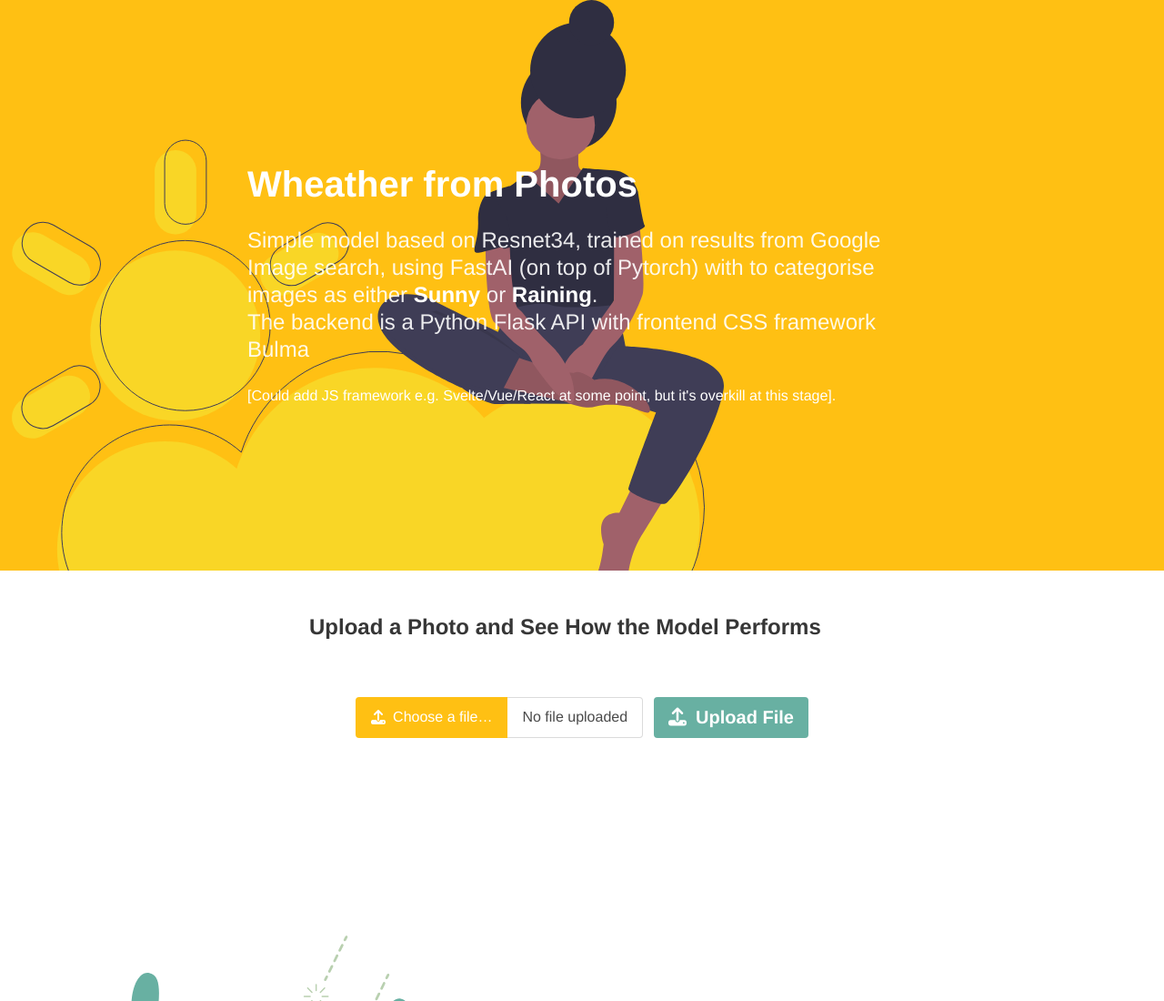
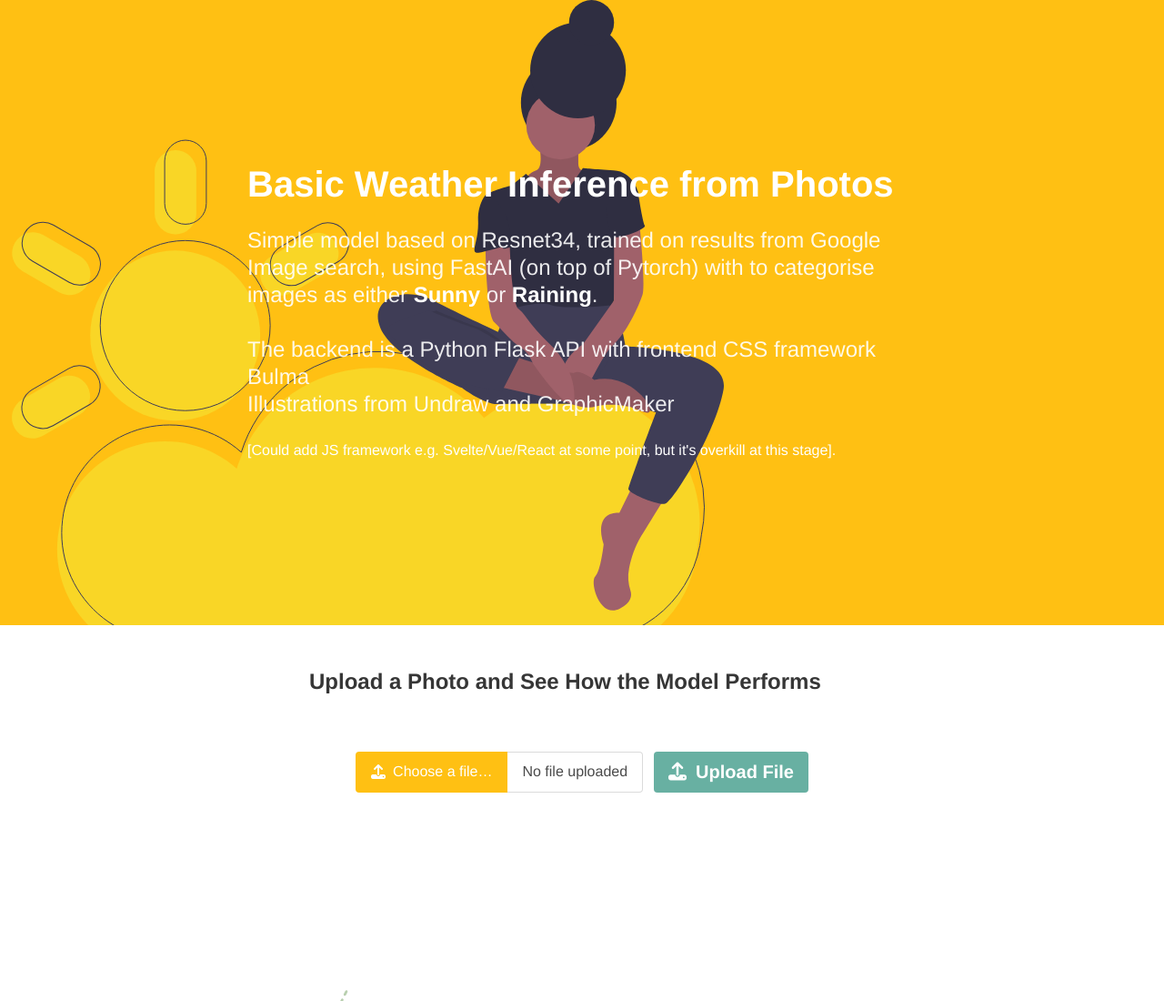
Before and after one commit to WillWritesCode/sun-or-rain-inference, a plain HTML site: page frontend/index.html in a window 1280 px wide. Shown: the top 1100 px of the page at 91% size. Drawn offline with Linux system fonts and the light colour scheme.

Commit message:
added links and image attribution

```diff
--- a/frontend/index.html
+++ b/frontend/index.html
@@ -19,12 +19,14 @@
         <div class="columns">
           <div class="column is-8-desktop is-offset-2-desktop section">
             <h1 class="title is-2 is-spaced">
-              Wheather from Photos
+              Basic Weather Inference from Photos
             </h1>
             <h2 class="subtitle is-4">
-              Simple model based on Resnet34, trained on results from Google Image
-              search, using FastAI (on top of Pytorch) with to categorise images as either <strong>Sunny</strong> or <strong>Raining</strong>.
-              <p>The backend is a Python Flask API with frontend CSS framework Bulma</p>
+              Simple model based on <a href="https://www.kaggle.com/pytorch/resnet34">Resnet34</a>, trained on results from <a href="https://images.google.com/">Google Image
+              search</a>, using <a href="https://fast.ai">FastAI</a> (on top of <a href="https://pytorch.org">Pytorch</a>) with to categorise images as either <strong>Sunny</strong> or <strong>Raining</strong>.
+              <br><br>
+              <p>The backend is a <a href="https://palletsprojects.com/p/flask/">Python Flask API</a> with frontend <a href="https://bulma.io">CSS framework Bulma</a></p>
+              <p>Illustrations from <a href="https://undraw.co">Undraw</a> and <a href="https://designs.ai/graphicmaker">GraphicMaker</a> </p>
             </h2>
             <p>[Could add JS framework e.g.  Svelte/Vue/React at some point, but it's overkill at this stage].</p>
           </div>
```
